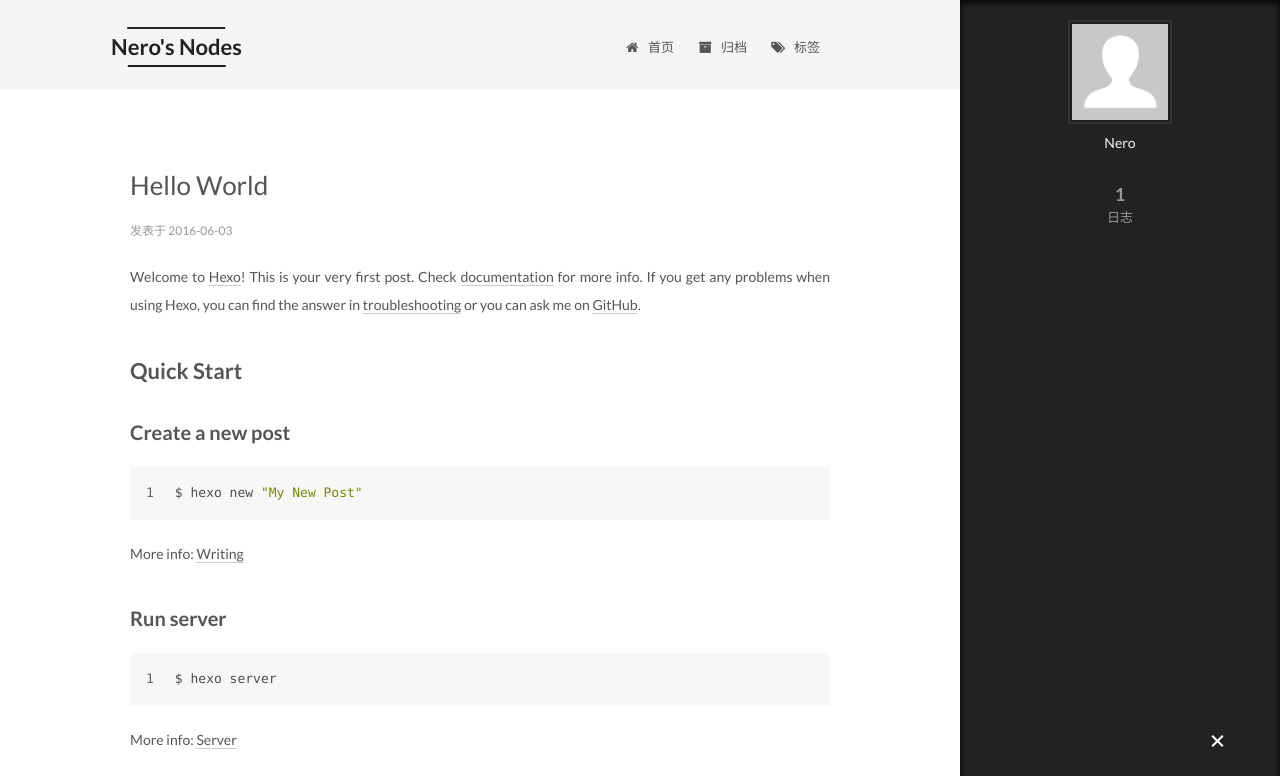
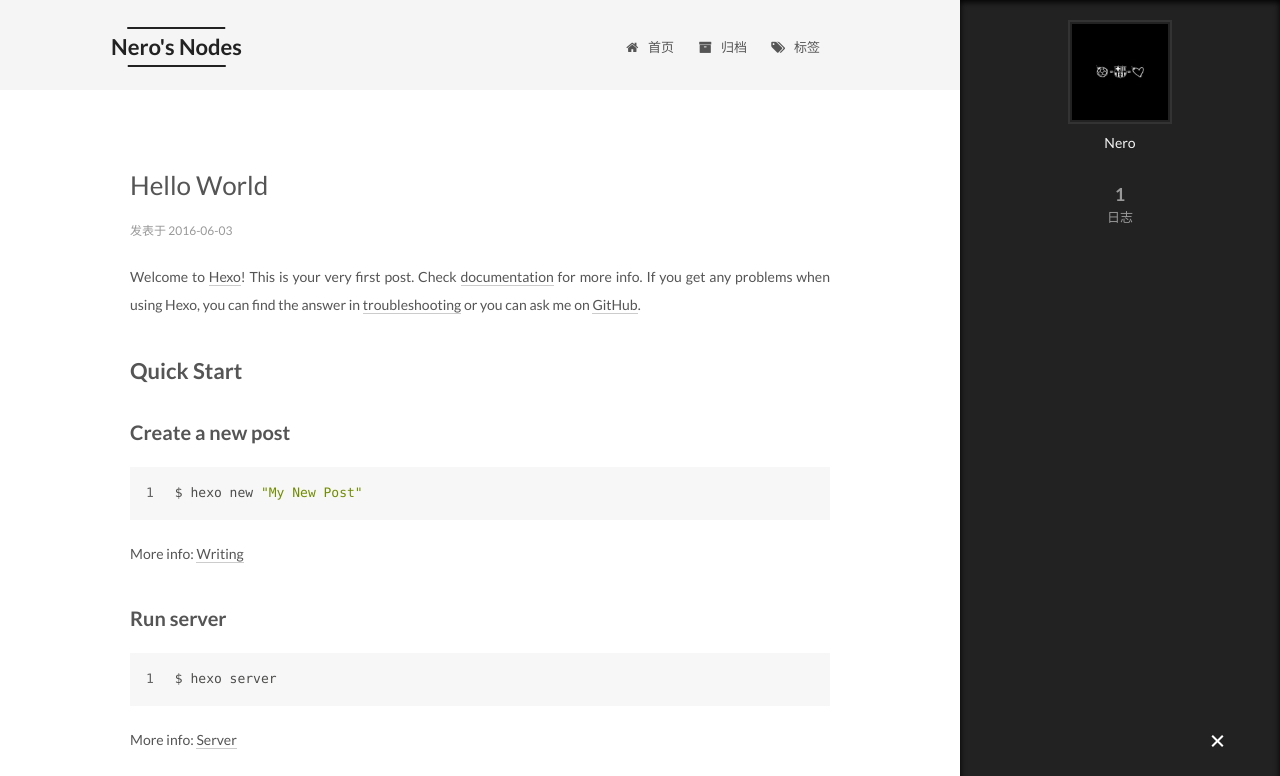
Before and after one commit to Nero5023/nero5023.github.io, a plain HTML site: page index.html in a window 1280 px wide. Both pictures are taken after a click on the element 1217 px from the left and 742 px from the top of the page. Shown: the top 776 px of the page. Drawn offline with Linux system fonts and the light colour scheme.

Commit message:
Site updated: 2016-06-04 00:44:27

```diff
--- a/index.html
+++ b/index.html
@@ -347,7 +347,7 @@
       <section class="site-overview sidebar-panel  sidebar-panel-active ">
         <div class="site-author motion-element" itemprop="author" itemscope itemtype="http://schema.org/Person">
           <img class="site-author-image" itemprop="image"
-               src="/images/avatar.gif"
+               src="http://nero5023.github.io/images/lovebarcelona.jpg"
                alt="Nero" />
           <p class="site-author-name" itemprop="name">Nero</p>
           <p class="site-description motion-element" itemprop="description"></p>
```
Also changed, not shown: 2016/06/03/hello-world/index.html (+1 -1 lines), archives/2016/06/index.html (+1 -1 lines), archives/2016/index.html (+1 -1 lines), archives/index.html (+1 -1 lines), images/lovebarcelona.jpg (added).
